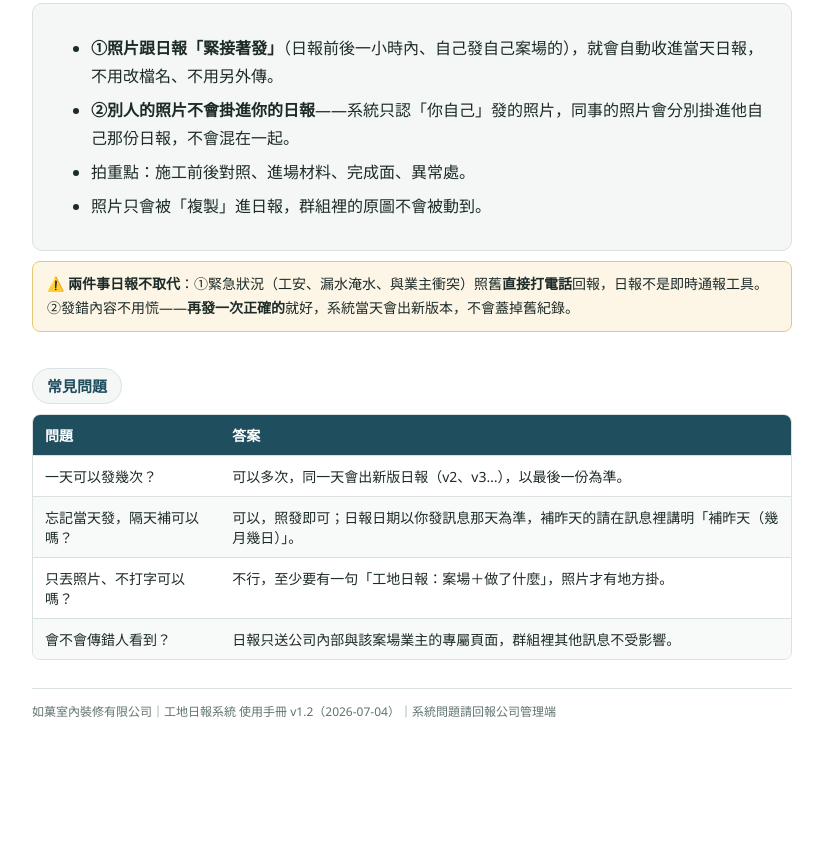
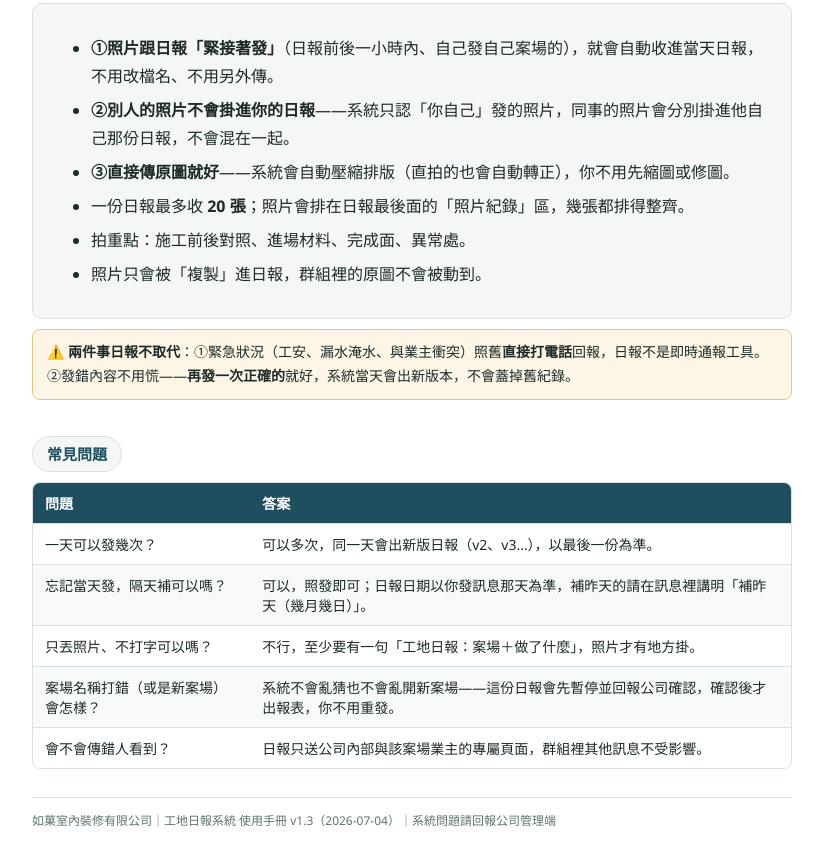
Before and after one commit to FennixChou/ruguo-daily-log-manual, a plain HTML site: page index.html in a window 1280 px wide. Shown: the part 1811-2666 px from the top of the page, without its empty margins (228-1051 px from the left). Before the commit the page ends 2557 px from the top, so only its background shows below. Drawn offline with Linux system fonts and the light colour scheme.

Commit message:
v1.3 補今日調整：原圖直傳自動壓縮、20張上限、案場名錯誤處理FAQ
Co-Authored-By: Claude Fable 5 <noreply@anthropic.com>

```diff
--- a/index.html
+++ b/index.html
@@ -124,6 +124,8 @@
 <ul>
 <li><b>①照片跟日報「緊接著發」</b>（日報前後一小時內、自己發自己案場的），就會自動收進當天日報，不用改檔名、不用另外傳。</li>
 <li><b>②別人的照片不會掛進你的日報</b>——系統只認「你自己」發的照片，同事的照片會分別掛進他自己那份日報，不會混在一起。</li>
+<li><b>③直接傳原圖就好</b>——系統會自動壓縮排版（直拍的也會自動轉正），你不用先縮圖或修圖。</li>
+<li>一份日報最多收 <b>20 張</b>；照片會排在日報最後面的「照片紀錄」區，幾張都排得整齊。</li>
 <li>拍重點：施工前後對照、進場材料、完成面、異常處。</li>
 <li>照片只會被「複製」進日報，群組裡的原圖不會被動到。</li>
 </ul>
@@ -141,11 +143,12 @@
 <tr><td>一天可以發幾次？</td><td>可以多次，同一天會出新版日報（v2、v3…），以最後一份為準。</td></tr>
 <tr><td>忘記當天發，隔天補可以嗎？</td><td>可以，照發即可；日報日期以你發訊息那天為準，補昨天的請在訊息裡講明「補昨天（幾月幾日）」。</td></tr>
 <tr><td>只丟照片、不打字可以嗎？</td><td>不行，至少要有一句「工地日報：案場＋做了什麼」，照片才有地方掛。</td></tr>
+<tr><td>案場名稱打錯（或是新案場）會怎樣？</td><td>系統不會亂猜也不會亂開新案場——這份日報會先暫停並回報公司確認，確認後才出報表，你不用重發。</td></tr>
 <tr><td>會不會傳錯人看到？</td><td>日報只送公司內部與該案場業主的專屬頁面，群組裡其他訊息不受影響。</td></tr>
 </tbody>
 </table></div>
 
 <footer>
-如菓室內裝修有限公司｜工地日報系統 使用手冊 v1.2（2026-07-04）｜系統問題請回報公司管理端
+如菓室內裝修有限公司｜工地日報系統 使用手冊 v1.3（2026-07-04）｜系統問題請回報公司管理端
 </footer>
 </div>
```
